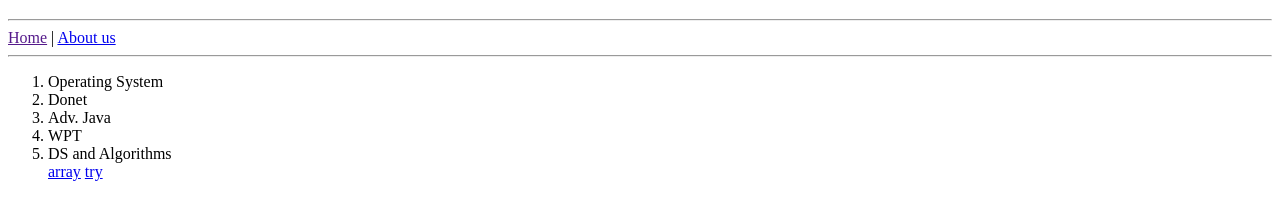
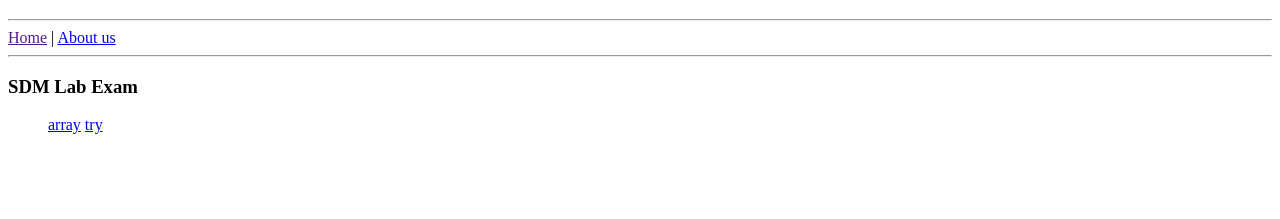
Before and after one commit to Deepak9881/Northwind, a website: page public/index.html in a window 1280 px wide. Shown: the part 61-280 px from the top of the page. Drawn offline with Linux system fonts and the light colour scheme.

Commit message:
Update index.html

```diff
--- a/public/index.html
+++ b/public/index.html
@@ -8,12 +8,8 @@
         <hr/>
         <a href="">Home</a> | <a href="/aboutus.html">About us </a>
         <hr/>
+	    <h3>SDM Lab Exam</h3>
         <ol>
-            <li>Operating System</li>
-            <li>Donet</li>
-            <li>Adv. Java</li>
-            <li>WPT</li>
-            <li>DS and Algorithms</li>
 			<a href='/array'>array</a>
 			<a href='/try'>try</a>
         </ol>
```
